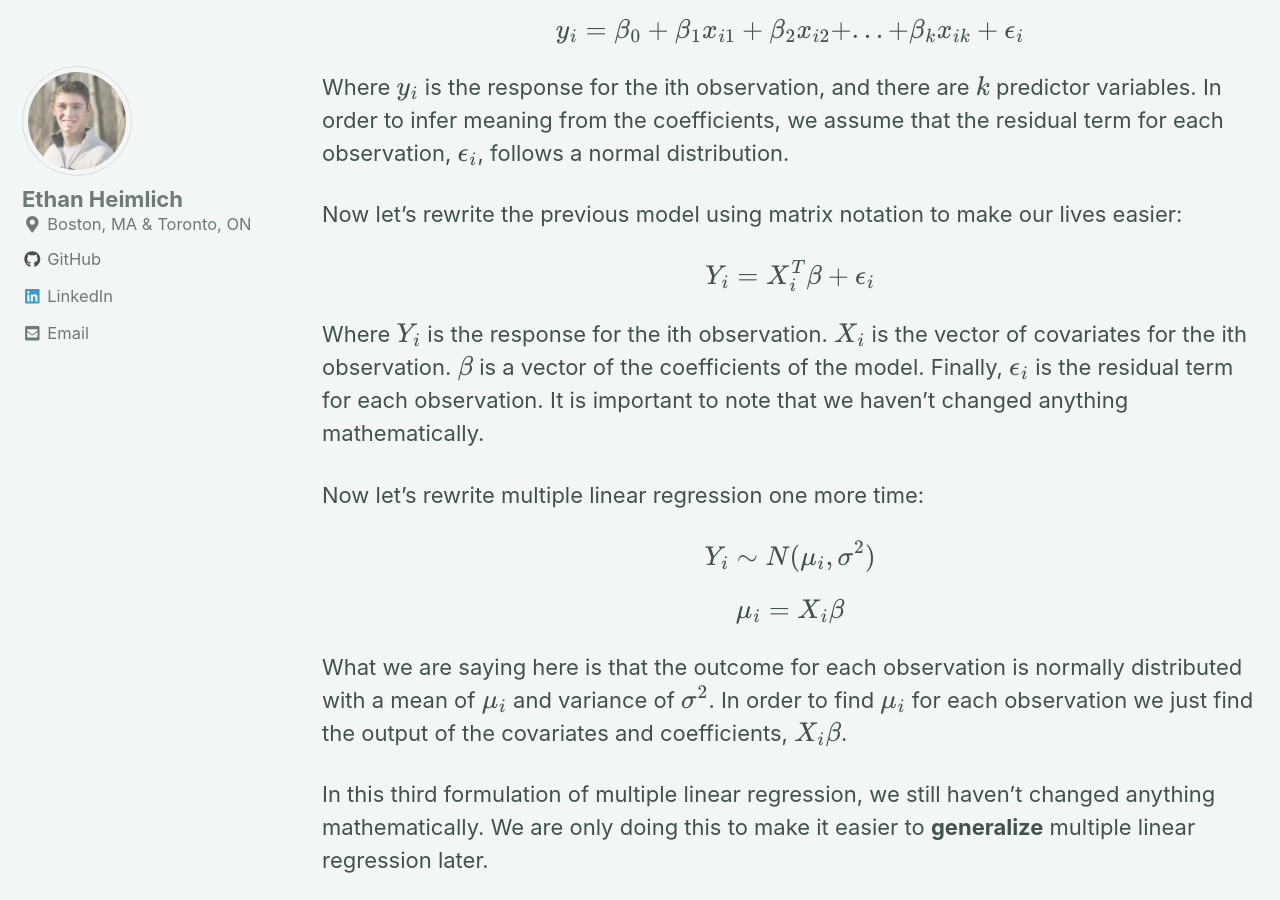
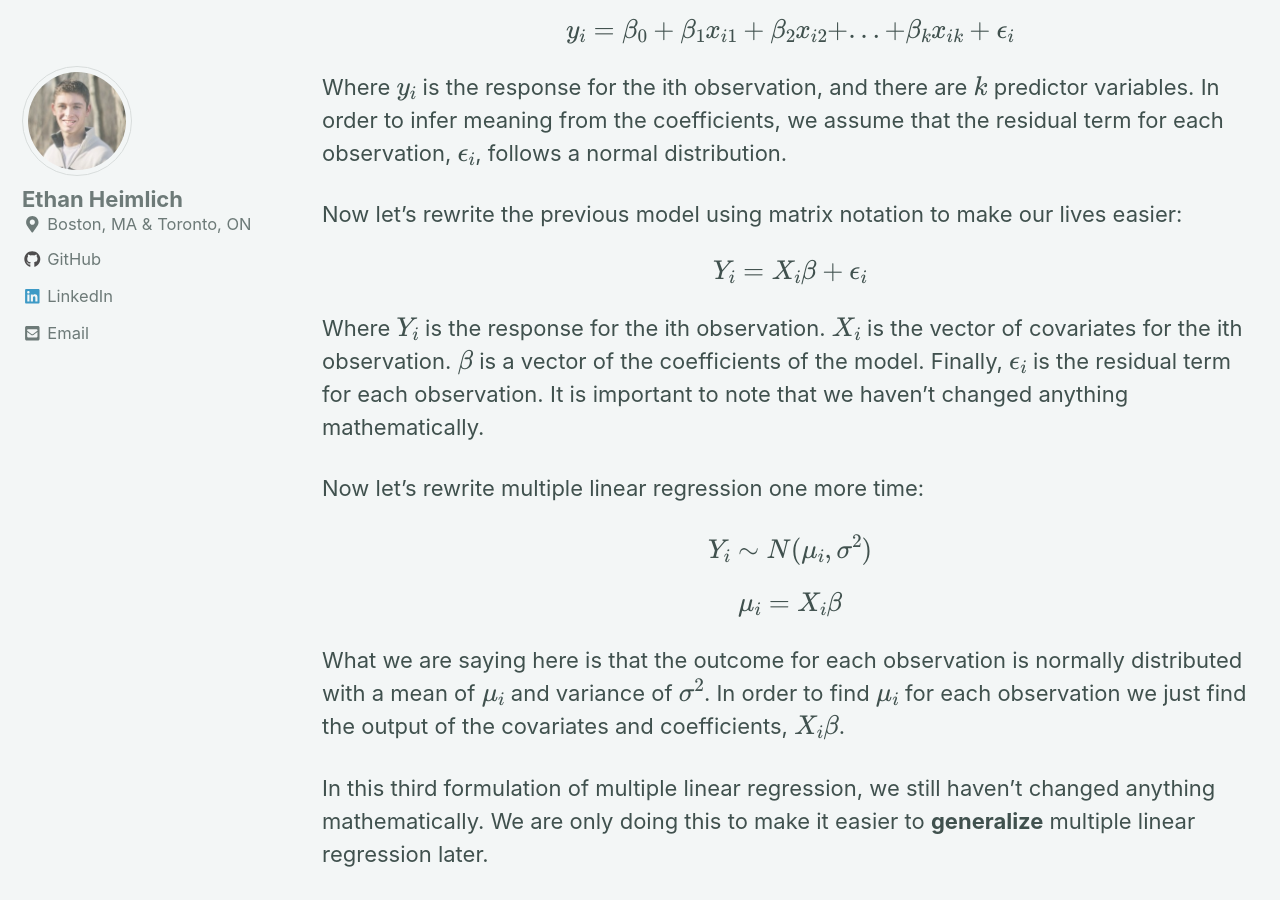
Before and after one commit to eheimlich/eheimlich.github.io, a Jekyll site: the page built from _posts/2019-10-22-generalized_linear_models.md, in a window 1280 px wide and 900 px high, scrolled down 1057 px. Built offline with Jekyll 4.4.1, drawn with Linux system fonts in a browser that asks for light colours; cached includes are drawn as plain includes; nearby versions of some CDN libraries; formulas are drawn with MathJax 3.

Commit message:
Finished initial drafts

```diff
--- a/_posts/2019-10-22-generalized_linear_models.md
+++ b/_posts/2019-10-22-generalized_linear_models.md
@@ -29,7 +29,7 @@ distribution.
 
 Now let's rewrite the previous model using matrix notation to make our lives easier:
 
-$$ Y_i = X_i^{T} \beta + \epsilon_i $$
+$$ Y_i = X_i \beta + \epsilon_i $$
 
 Where $$Y_i$$ is the response for the ith observation. $$ X_i $$ is the vector of covariates
 for the ith observation. $$\beta$$ is a vector of the coefficients of the model. Finally, $$\epsilon_i$$ is the residual term for each observation. It is important to note that we haven't changed anything mathematically.
```
